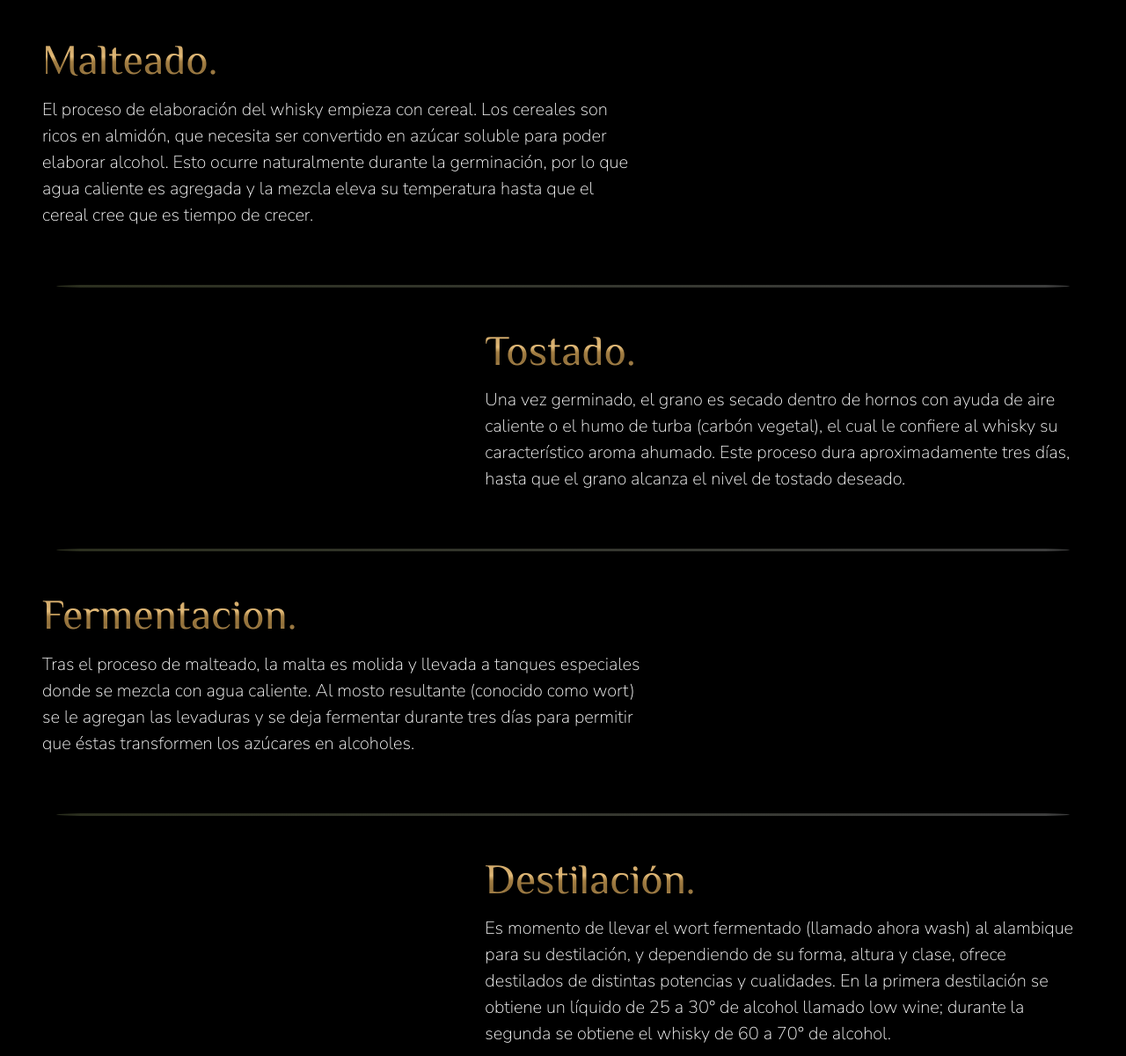
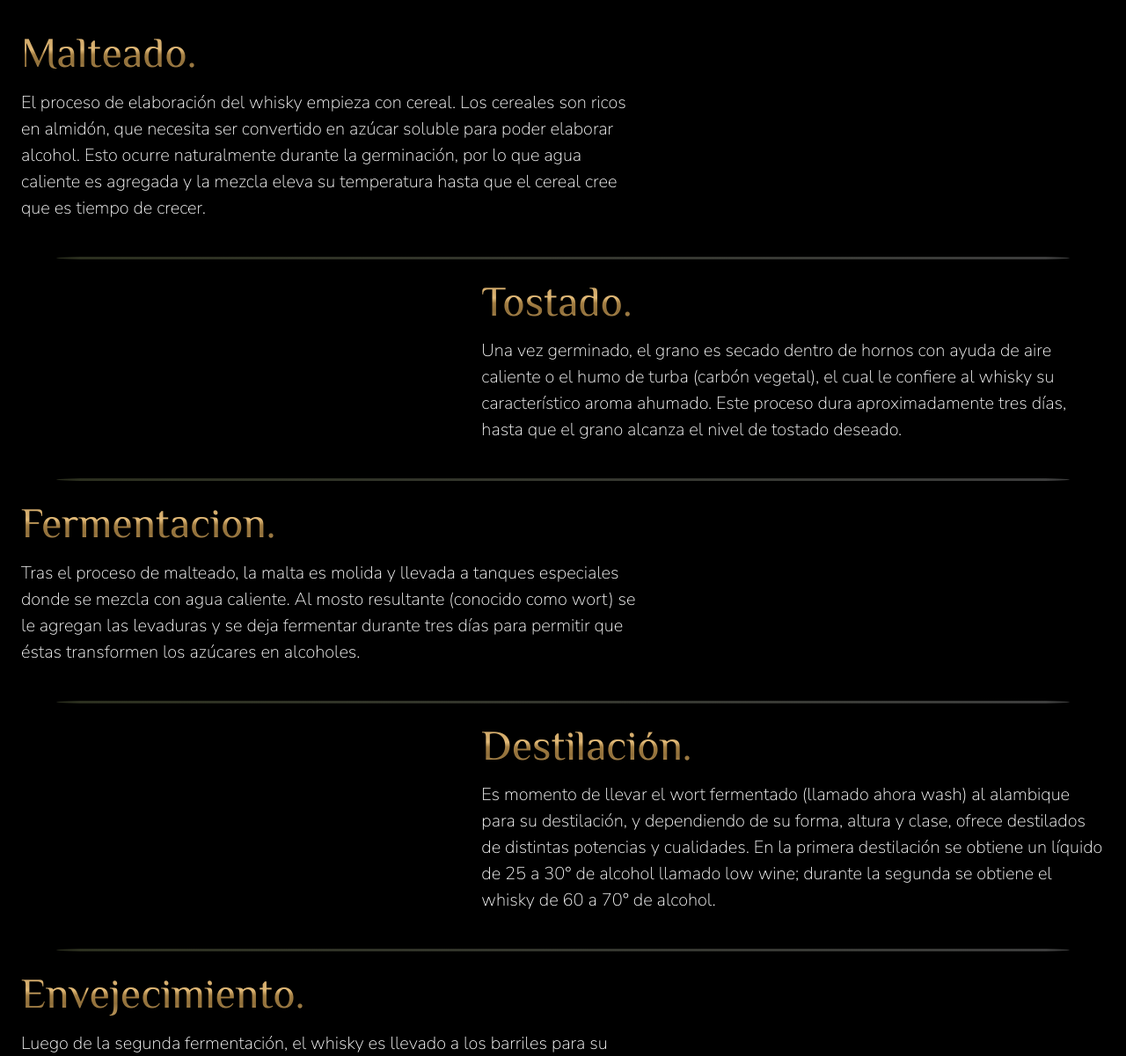
Before and after one commit to matiiezequiiel/Whisky_Aguirre_Matias, a website: page pages/proceso.html in a window 1280 px wide. Shown: the part 99-1300 px from the top of the page at 88% size. Drawn offline with nearby package versions, Linux system fonts and the light colour scheme.

Commit message:
padding proceso

```diff
--- a/pages/proceso.html
+++ b/pages/proceso.html
@@ -85,7 +85,7 @@
 
     <!-- INICIO CONTENIDO PRINCIPAL -->
     <main class="tipos-whiskys">
-      <div class="row featurette d-flex justify-content-start p-5">
+      <div class="row featurette d-flex justify-content-lg-start justify-content-center p-4 mt-3">
         <div class="col-xl-7">
           <h2 class="featurette-heading-proceso">
             Malteado.
@@ -97,7 +97,7 @@
 
       <hr class="featurette-divider-proceso" />
 
-      <div class="row featurette d-flex justify-content-end p-5">
+      <div class="row featurette d-flex justify-content-lg-end justify-content-center p-4">
         <div class="col-xl-7 order-xl-2">
           <h2 class="featurette-heading-proceso">
             Tostado.
@@ -110,7 +110,7 @@
 
       <hr class="featurette-divider-proceso" />
 
-      <div class="row featurette d-flex justify-content-start p-5">
+      <div class="row featurette d-flex justify-content-lg-start justify-content-center p-4">
         <div class="col-xl-7">
           <h2 class="featurette-heading-proceso">
             Fermentacion.
@@ -123,7 +123,7 @@
 
       <hr class="featurette-divider-proceso" />
 
-      <div class="row featurette d-flex justify-content-end p-5">
+      <div class="row featurette d-flex justify-content-lg-end justify-content-center p-4">
         <div class="col-xl-7">
           <h2 class="featurette-heading-proceso">
             Destilación.
@@ -136,7 +136,7 @@
 
       <hr class="featurette-divider-proceso" />
 
-      <div class="row featurette d-flex justify-content-lg-start  justify-content-center p-4">
+      <div class="row featurette d-flex justify-content-lg-start justify-content-center p-4">
         <div class="col-xl-7">
           <h2 class="featurette-heading-proceso">
             Envejecimiento.
```
